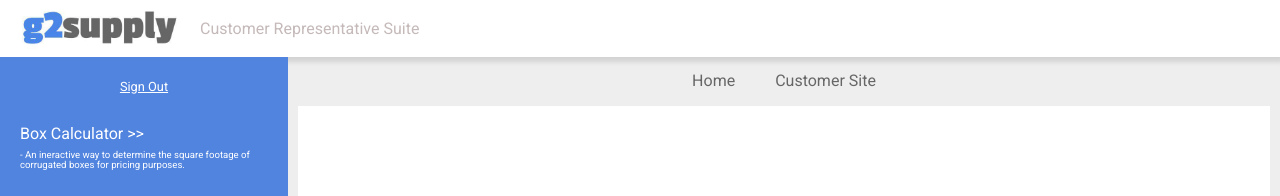
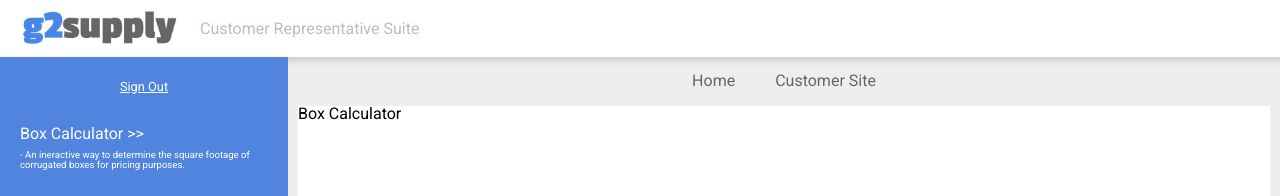
Before and after one commit to G2-Supply/Customer-Representative-Suite-FE, a React (Create React App) app: page /box-calculator in a window 1280 px wide. Shown: the top 196 px of the page. Built offline with nearby package versions, Linux system fonts and the light colour scheme.

Commit message:
routes for sidenav setup.  Starting work on BoxCalculator component

```diff
--- a/src/components/AppMain/AppMain.jsx
+++ b/src/components/AppMain/AppMain.jsx
@@ -1,12 +1,24 @@
 import React from 'react';
+
+// react router import
+import { Route } from 'react-router-dom';
 
 // styling import
 import './AppMain.scss';
 
+// component imports
+import BoxCalculator from '../BoxCalculator/BoxCalculator';
+import SavedBoxes from '../SavedBoxes/SavedBoxes';
+import Products from '../Products/Products';
+import VendorList from '../VendorList/VendorList';
+
 const AppMain = () => {
     return (
         <div className="app-main-background">
-
+            <Route path='/box-calculator' component={BoxCalculator} />
+            <Route path='/saved-boxes' component={SavedBoxes} />
+            <Route path='/products' component={Products} />
+            <Route path='/vendor-list' component={VendorList} />
         </div>
      );
 }
--- /dev/null
+++ b/src/components/BoxCalculator/BoxCalculator.jsx
@@ -0,0 +1,11 @@
+import React from 'react';
+
+const BoxCalculator = () => {
+    return (
+        <div>
+            <h1>Box Calculator</h1>
+        </div>
+     );
+}
+
+export default BoxCalculator;
--- /dev/null
+++ b/src/components/Products/Products.jsx
@@ -0,0 +1,11 @@
+import React from 'react';
+
+const Products = () => {
+    return (
+        <div>
+            <p>Products</p>
+        </div>
+     );
+}
+
+export default Products;
--- /dev/null
+++ b/src/components/SavedBoxes/SavedBoxes.jsx
@@ -0,0 +1,11 @@
+import React from 'react';
+
+const SavedBoxes = () => {
+    return (
+        <div>
+            <p>Saved Boxes</p>
+        </div>
+     );
+}
+
+export default SavedBoxes;
--- /dev/null
+++ b/src/components/VendorList/VendorList.jsx
@@ -0,0 +1,9 @@
+import React from 'react';
+
+const VendorList = () => {
+    return (
+        <div>Vendor List</div>
+     );
+}
+
+export default VendorList;
```
Also changed, not shown: src/components/BoxCalculator/BoxCalculator.scss (added), src/components/Products/Products.scss (added), src/components/SavedBoxes/SavedBoxes.scss (added), src/components/VendorList/VendorList.scss (added).
